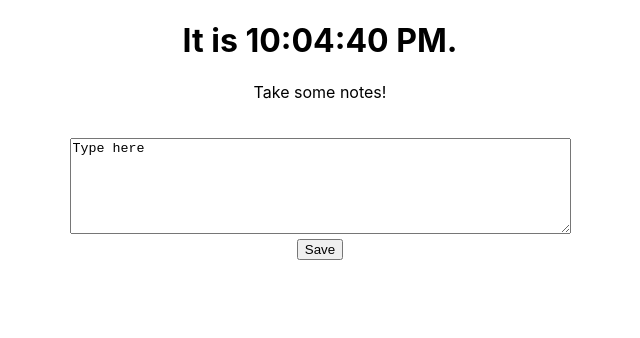
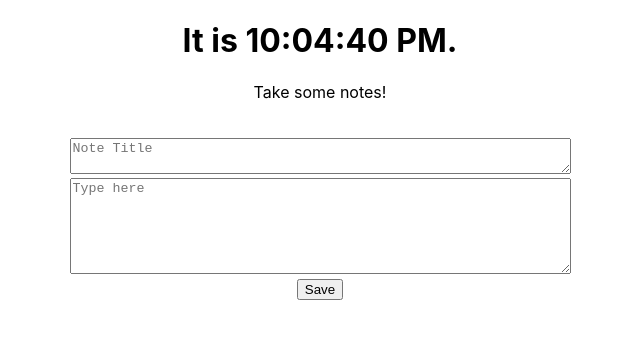
Before and after one commit to TheRedLancer/DMEncounterPlanner, a React (Create React App) app in the folder dm-toolkit/: page / in a window 1280 px wide. Shown: the top 338 px of the page, without its empty margins (320-960 px from the left). Built offline with nearby package versions, Linux system fonts and the light colour scheme.

Commit message:
add title

```diff
--- a/dm-toolkit/src/Note.js
+++ b/dm-toolkit/src/Note.js
@@ -4,6 +4,7 @@ export default class Note extends Component {
 	constructor(props) {
 		super(props);
 		this.noteText = this.props.noteText;
+		this.title = this.props.noteTitle;
 	}
 	handleDelete() {
 		this.props._handleDelete(this.props.id);
@@ -12,7 +13,7 @@ export default class Note extends Component {
 	render() {
 		return (
 			<div>
-				{this.noteText}
+				{this.title}
 				<button id="noteDeleteButton" onClick={() => this.handleDelete()}>
 					Delete
 				</button>
--- a/dm-toolkit/src/SubmitBox.js
+++ b/dm-toolkit/src/SubmitBox.js
@@ -5,14 +5,19 @@ export default class SubmitBox extends Component {
 	constructor(props) {
 		super(props);
 		this.state = {
-			value: 'Type here',
+			value: '',
 			noteList: []
 		};
 		this.idCounter = 0;
+		this.handleTitleChange = this.handleTitleChange.bind(this);
 		this.handleChange = this.handleChange.bind(this);
 		this.handleSubmit = this.handleSubmit.bind(this);
 		this.handleFocus = this.handleFocus.bind(this);
 		this.handleDelete = this.handleDelete.bind(this);
+	}
+
+	handleTitleChange(event) {
+		this.setState({ titleValue: event.target.value });
 	}
 
 	handleChange(event) {
@@ -22,7 +27,12 @@ export default class SubmitBox extends Component {
 	handleSubmit(event) {
 		event.preventDefault();
 		this.state.noteList.push(
-			<Note noteText={this.state.value} _handleDelete={this.handleDelete} id={this.idCounter++} />
+			<Note
+				noteTitle={this.state.titleValue}
+				noteText={this.state.value}
+				_handleDelete={this.handleDelete}
+				id={this.idCounter++}
+			/>
 		);
 		this.forceUpdate();
 	}
@@ -48,6 +58,16 @@ export default class SubmitBox extends Component {
 						<br />
 						<textarea
 							type="text"
+							placeholder="Note Title"
+							value={this.state.titleValue}
+							onChange={this.handleTitleChange}
+							rows="2"
+							cols="60"
+						/>
+						<br />
+						<textarea
+							type="text"
+							placeholder="Type here"
 							value={this.state.value}
 							onChange={this.handleChange}
 							rows="6"
```
